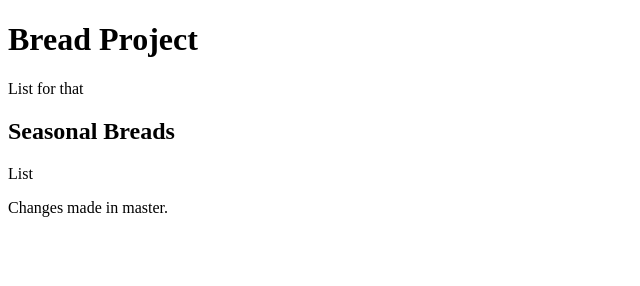
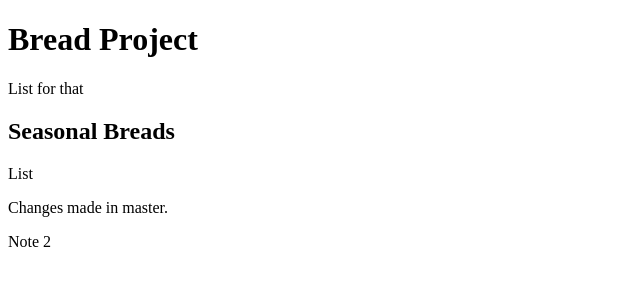
Before and after one commit to ziagithub/com.est.bread, a plain HTML site: page WebContent/index.html in a window 1280 px wide. Shown: the full height of the page, 0-640 px from the left. Drawn offline with Linux system fonts and the light colour scheme.

Commit message:
Added Notes completed coding

```diff
--- a/WebContent/index.html
+++ b/WebContent/index.html
@@ -10,5 +10,6 @@
 	<h2>Seasonal Breads</h2>
 	<p>List</p>
 	<p>Changes made in master.</p>
+	<span>Note 2</span>
 </body>
 </html>
```
